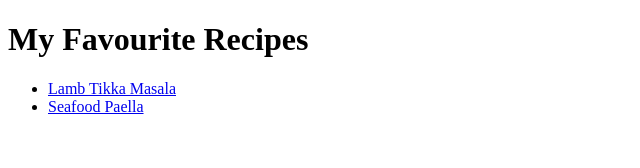
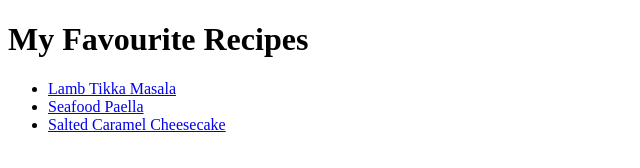
Before and after one commit to 92Will/odin-recipes, a plain HTML site: page index.html in a window 1280 px wide. Shown: the whole page, without its empty margins (0-640 px from the left). Drawn offline with Linux system fonts and the light colour scheme.

Commit message:
add link to cheesecake recipe page from main page

```diff
--- a/index.html
+++ b/index.html
@@ -10,6 +10,7 @@
 <ul>
 <li><a href="recipes/lamb_tikka_masala.html">Lamb Tikka Masala</a></li>
 <li><a href="recipes/seafood_paella.html">Seafood Paella</a></li>
+<li><a href="recipes/salted_caramel_cheesecake.html">Salted Caramel Cheesecake</a></li>
 
 </body>
 </html>
```
Also changed, not shown: recipes/Salted_caramel_cheesecake.html (added).
